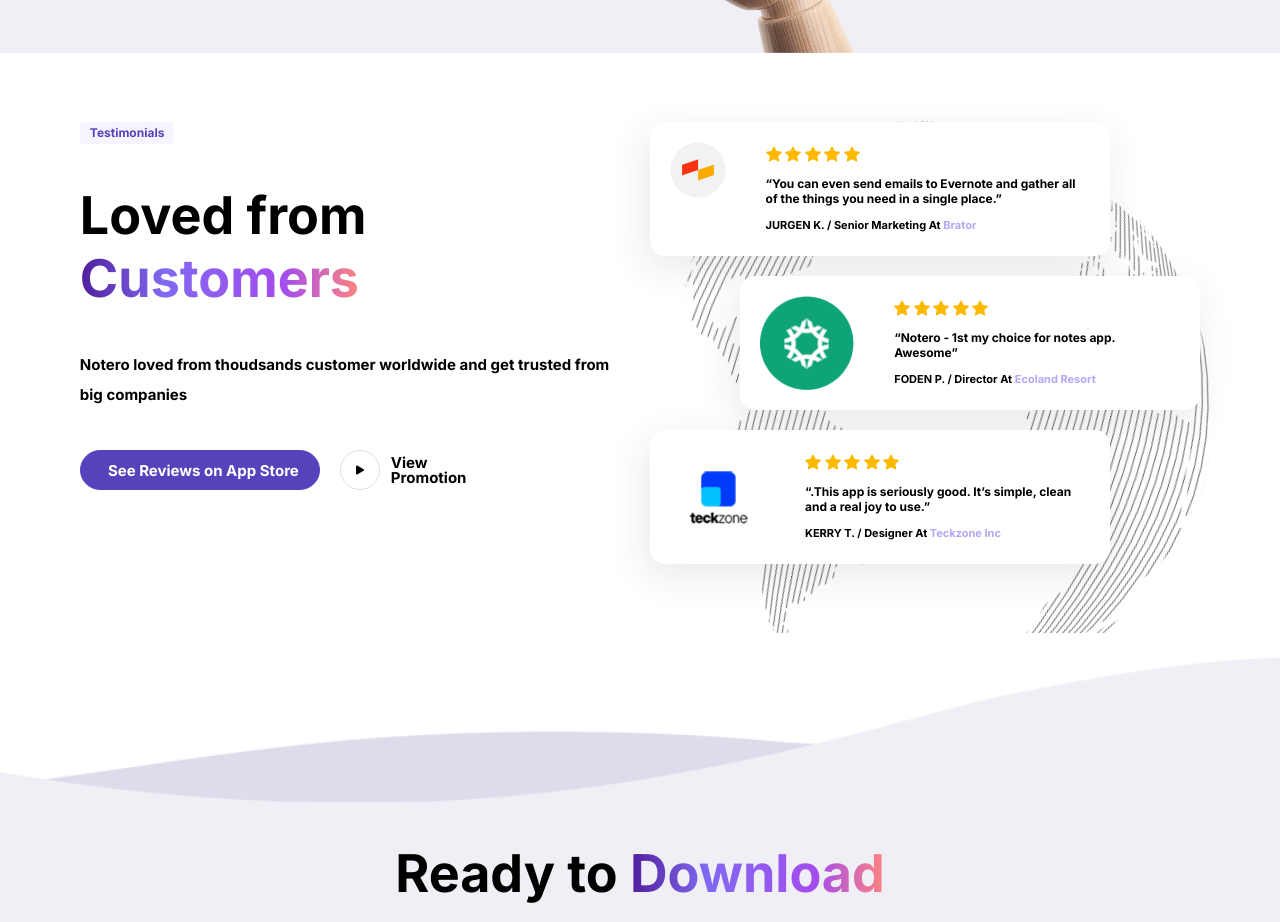
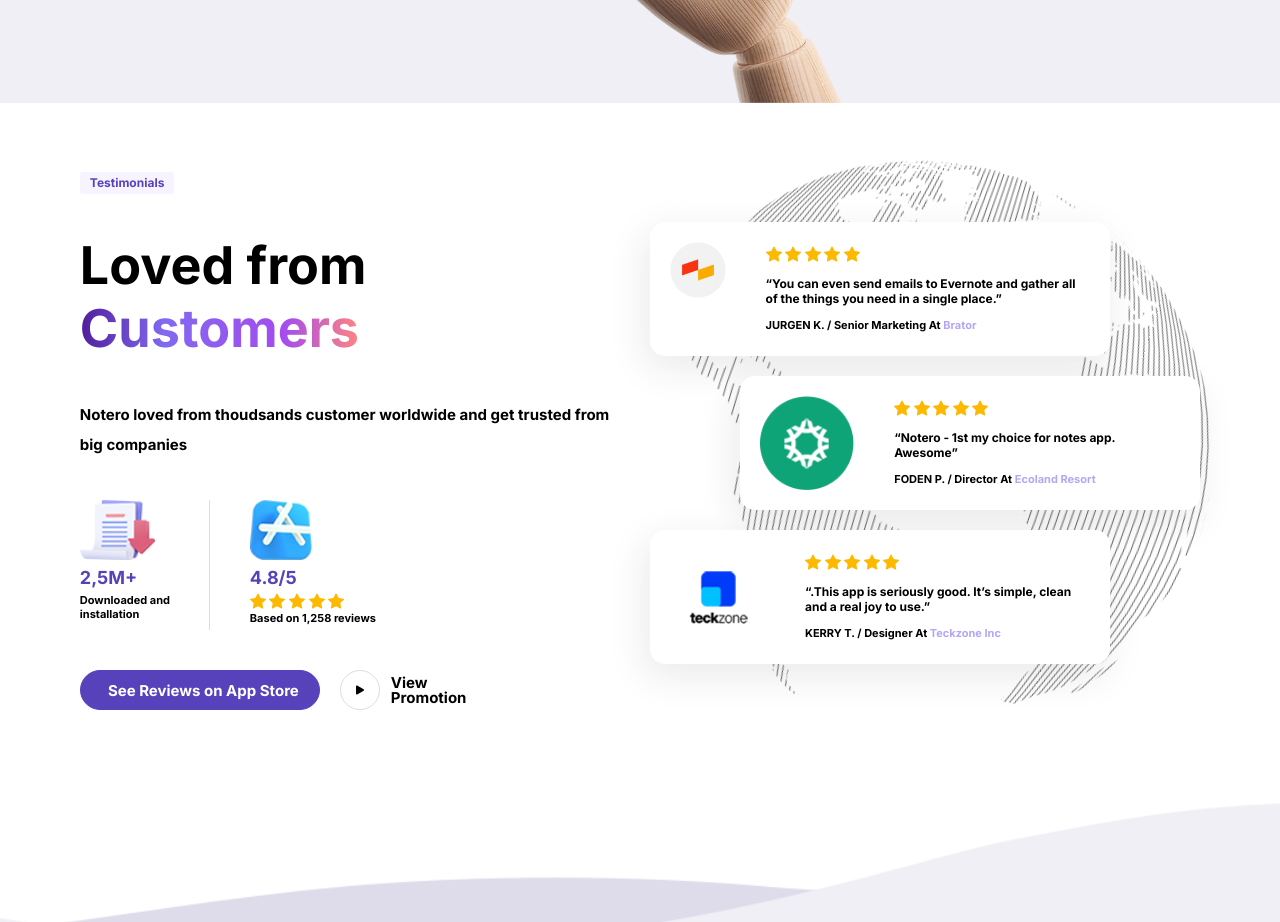
Before and after one commit to JohnyJukovski/Itech, a website built with Vite: page index.html in a window 1280 px wide. Shown: the part 4660-5582 px from the top of the page. Built offline with nearby package versions, Linux system fonts and the light colour scheme.

Commit message:
newSection<Testimonials

```diff
--- a/index.html
+++ b/index.html
@@ -438,6 +438,81 @@
           <p class="text_with-bg">Testimonials</p>
           <p class="text_biggest">Loved from <br> <span class="text_gradient">Customers</span> </p>
           <p class="testimonials__description"> Notero loved from thoudsands customer worldwide and get trusted from big companies</p>
+          <div class="testimonials__icons">
+            <div class="testimonials__icons__left">
+              <img src="./assets/icons/initial/testimonials-download.png" alt="download icon">
+              <p class="text__bigger text_violett">2,5M+</p>
+              <p class="text_smallest">Downloaded and installation</p>
+            </div>
+            <div class="testimonials__icons__right">
+              <img src="./assets/icons/initial/testimonials-app-store.png" alt="app-store icon">
+            <p class="text__bigger text_violett">4.8/5</p>
+
+            <div class="card__stars">
+              <svg
+              xmlns="http://www.w3.org/2000/svg"
+              width="16"
+              height="16"
+              fill="currentColor"
+              class="bi bi-star-fill"
+              viewBox="0 0 16 16"
+            >
+              <path
+                d="M3.612 15.443c-.386.198-.824-.149-.746-.592l.83-4.73L.173 6.765c-.329-.314-.158-.888.283-.95l4.898-.696L7.538.792c.197-.39.73-.39.927 0l2.184 4.327 4.898.696c.441.062.612.636.282.95l-3.522 3.356.83 4.73c.078.443-.36.79-.746.592L8 13.187l-4.389 2.256z"
+              />
+            </svg>
+            <svg
+              xmlns="http://www.w3.org/2000/svg"
+              width="16"
+              height="16"
+              fill="currentColor"
+              class="bi bi-star-fill"
+              viewBox="0 0 16 16"
+            >
+              <path
+                d="M3.612 15.443c-.386.198-.824-.149-.746-.592l.83-4.73L.173 6.765c-.329-.314-.158-.888.283-.95l4.898-.696L7.538.792c.197-.39.73-.39.927 0l2.184 4.327 4.898.696c.441.062.612.636.282.95l-3.522 3.356.83 4.73c.078.443-.36.79-.746.592L8 13.187l-4.389 2.256z"
+              />
+            </svg>
+            <svg
+              xmlns="http://www.w3.org/2000/svg"
+              width="16"
+              height="16"
+              fill="currentColor"
+              class="bi bi-star-fill"
+              viewBox="0 0 16 16"
+            >
+              <path
+                d="M3.612 15.443c-.386.198-.824-.149-.746-.592l.83-4.73L.173 6.765c-.329-.314-.158-.888.283-.95l4.898-.696L7.538.792c.197-.39.73-.39.927 0l2.184 4.327 4.898.696c.441.062.612.636.282.95l-3.522 3.356.83 4.73c.078.443-.36.79-.746.592L8 13.187l-4.389 2.256z"
+              />
+            </svg>
+            <svg
+              xmlns="http://www.w3.org/2000/svg"
+              width="16"
+              height="16"
+              fill="currentColor"
+              class="bi bi-star-fill"
+              viewBox="0 0 16 16"
+            >
+              <path
+                d="M3.612 15.443c-.386.198-.824-.149-.746-.592l.83-4.73L.173 6.765c-.329-.314-.158-.888.283-.95l4.898-.696L7.538.792c.197-.39.73-.39.927 0l2.184 4.327 4.898.696c.441.062.612.636.282.95l-3.522 3.356.83 4.73c.078.443-.36.79-.746.592L8 13.187l-4.389 2.256z"
+              />
+            </svg>
+            <svg
+              xmlns="http://www.w3.org/2000/svg"
+              width="16"
+              height="16"
+              fill="currentColor"
+              class="bi bi-star-fill"
+              viewBox="0 0 16 16"
+            >
+              <path
+                d="M3.612 15.443c-.386.198-.824-.149-.746-.592l.83-4.73L.173 6.765c-.329-.314-.158-.888.283-.95l4.898-.696L7.538.792c.197-.39.73-.39.927 0l2.184 4.327 4.898.696c.441.062.612.636.282.95l-3.522 3.356.83 4.73c.078.443-.36.79-.746.592L8 13.187l-4.389 2.256z"
+              />
+            </svg>
+          </div>
+          <p class="text_smallest">Based on 1,258 reviews</p>
+             </div>
+          </div>
         <div class="testimonials__button">
           <a
           href="https://www.apple.com/ua/app-store/"
--- a/pages/initial/carousel.scss
+++ b/pages/initial/carousel.scss
@@ -5,7 +5,7 @@
 .carousel{
     position: relative;
     width: 100%;
-    height: 400px;
+    height: 450px;
     background-color: var(--creame-color);
     z-index: var(--bigger-than-nice-index);
     margin-top: 75px;
@@ -37,7 +37,7 @@
         top: 0;
         right: 0;
         bottom: 0;
-        left: 10%;
+        left: 5%;
 
         @include mixins.background-image(
             $image:"../../assets/images/initial/carousel-hand.png",
--- a/pages/initial/testimonials.scss
+++ b/pages/initial/testimonials.scss
@@ -34,6 +34,7 @@
     &__right{
         position: relative;
 
+
         &::before{
             content: "";
             position: absolute;
@@ -63,15 +64,47 @@
     &__button{
         display: flex;
         gap: var(--gap);
+        flex-direction: column;
+        @media (min-width:var.$desktop){
+            flex-direction: row;
+        }
     }
 
     &__cards {
         display: flex;
         flex-direction: column;
         gap: var(--gap);
+        margin-top: 50px;
+
 
         .card:nth-child(2) {
           align-self: flex-end;
         }
       }
+
+      &__icons{
+        display: flex;
+        gap: 30px;
+
+        @media (min-width:var.$bigger-tablet) {
+            gap: $double-gap;
+        }
+
+        &__left,
+        &__right{
+            width: 130px;
+        }
+
+        &__left{
+            border-right: 1px solid var(--grey-color);
+        }
+        img,
+        p{
+            margin-bottom: 5px;
+        }
+
+        img{
+            height: 60px;
+        }
+      }
 }
--- a/styles/card.scss
+++ b/styles/card.scss
@@ -22,14 +22,20 @@
       }
 
 
-      svg {
-        fill: var(--yellow-color);
-      }
+
 
       &__right {
         display: flex;
         flex-direction: column;
         justify-content: space-around;
         gap: 5px;
+
+
+      }
+
+      &__stars{
+        svg {
+          fill: var(--yellow-color);
+        }
       }
 }
```
